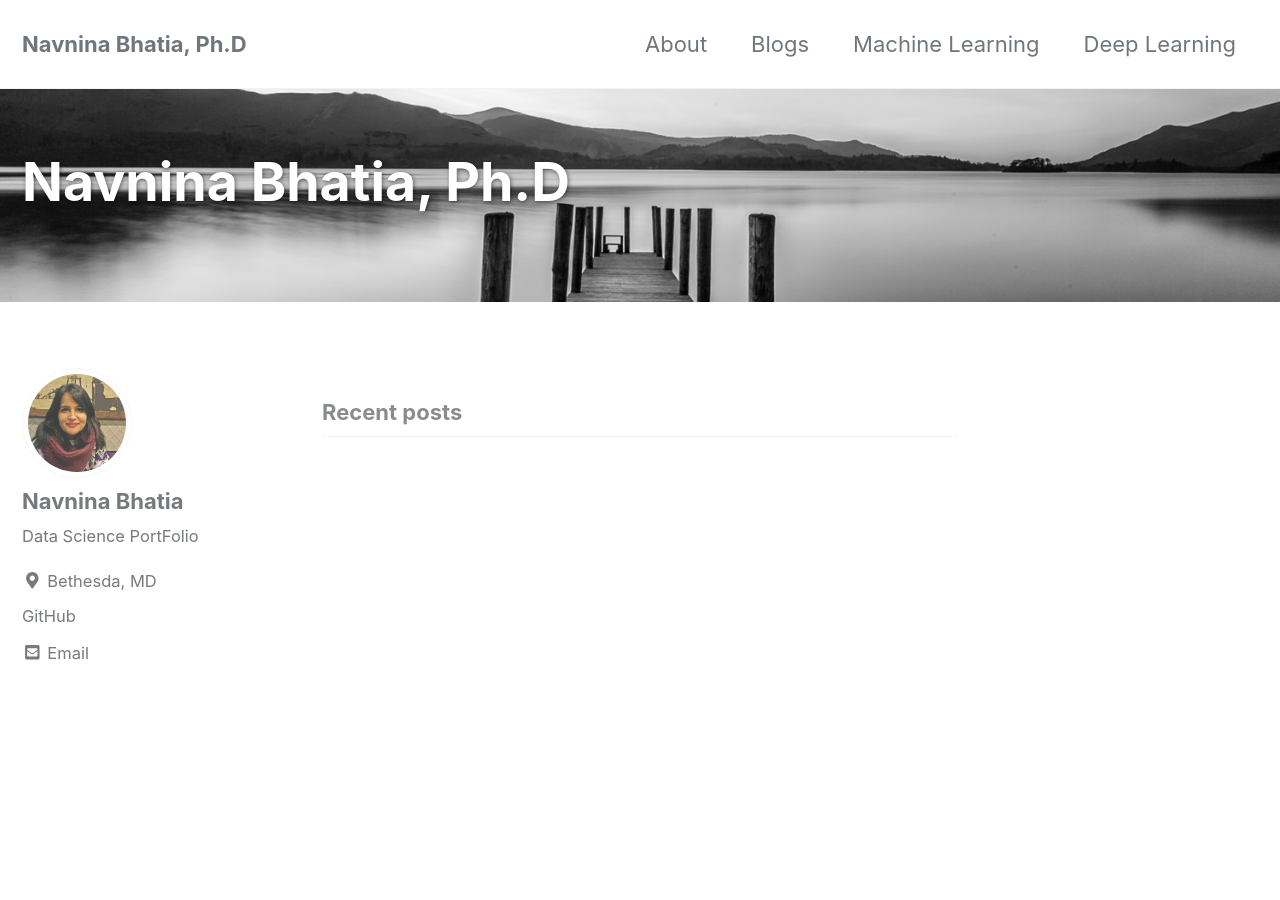
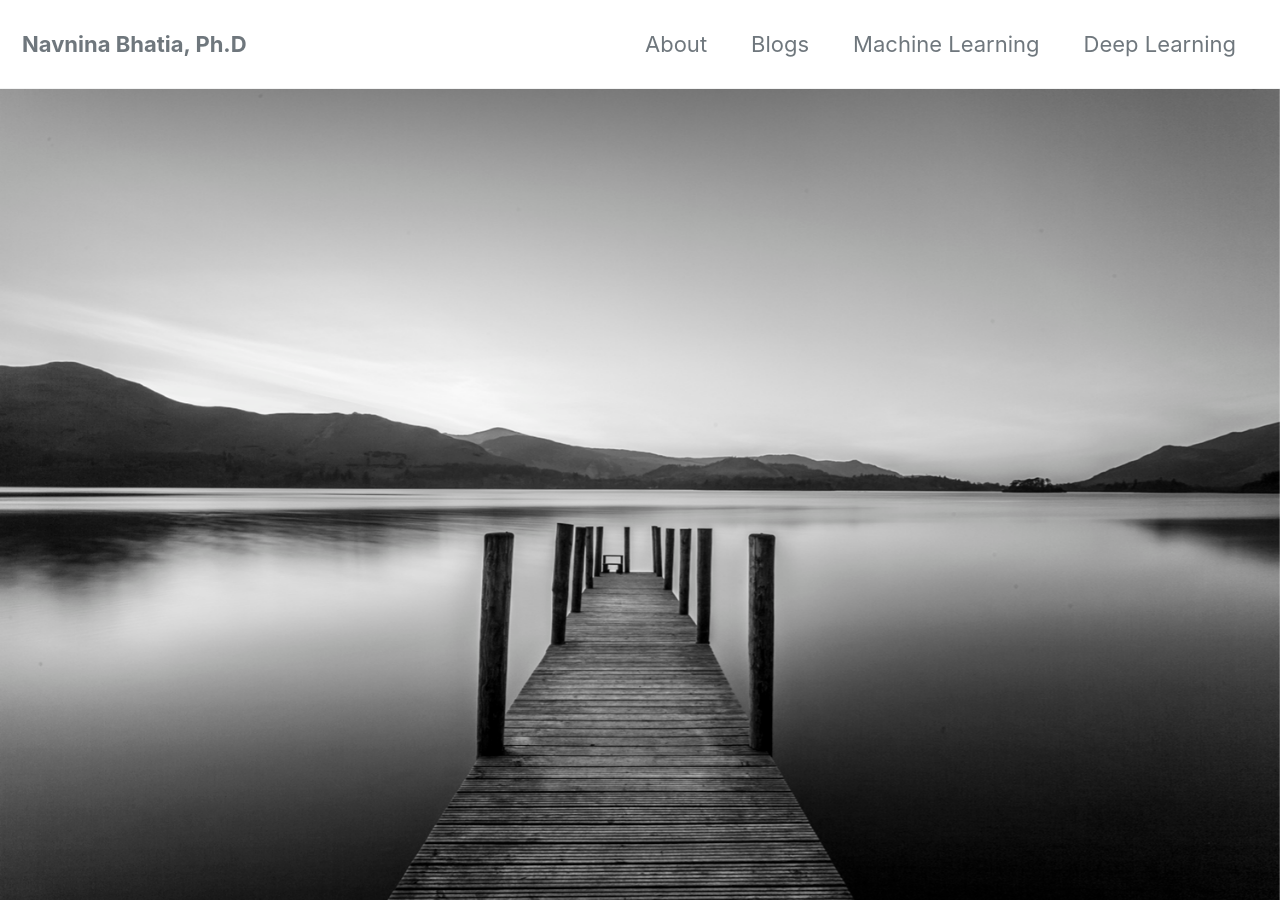
Before and after one commit to navnina/navnina.github.io, a Jekyll site: the page built from index.html, in a window 1280 px wide and 900 px high. Built offline with Jekyll 4.4.1, drawn with Linux system fonts in a browser that asks for light colours; cached includes are drawn as plain includes; nearby versions of some CDN libraries; the list of posts is cut into pages by our own code.

Commit message:
new github

```diff
--- a/index.html
+++ b/index.html
@@ -1,7 +1,6 @@
 ---
 layout: home
 author_profile: true
-caption: "Photo credit: [**paulgroganphotography**](https://www.paulgroganphotography.com/)"
 header:
-  overlay_image: "/images/cover_index_photo.jpg"
+  image: "/images/cover_index_photo.jpg"
 ---
```
